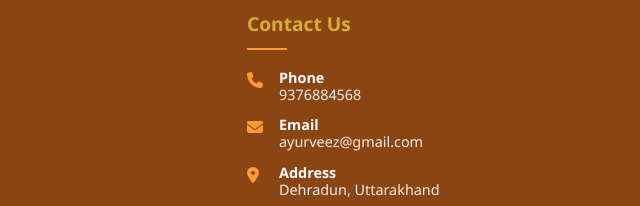
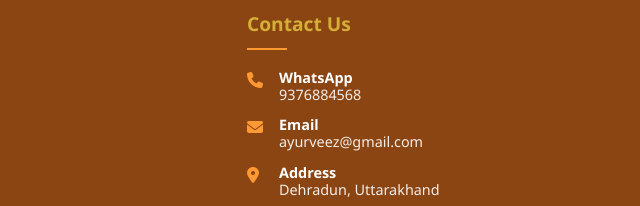
Before and after one commit to rk867000/ayurveez_bams, a plain HTML site: page index.html in a window 1280 px wide. Shown: the part 4162-4368 px from the top of the page, 603-1243 px from the left. Drawn offline with Linux system fonts and the light colour scheme.

Commit message:
Update index.html

```diff
--- a/index.html
+++ b/index.html
@@ -1240,7 +1240,7 @@
                         <li>
                             <i class="fas fa-phone"></i>
                             <div class="contact-item">
-                                <strong>Phone</strong>
+                                <strong>WhatsApp</strong>
                                 <span>9376884568</span>
                             </div>
                         </li>
```
